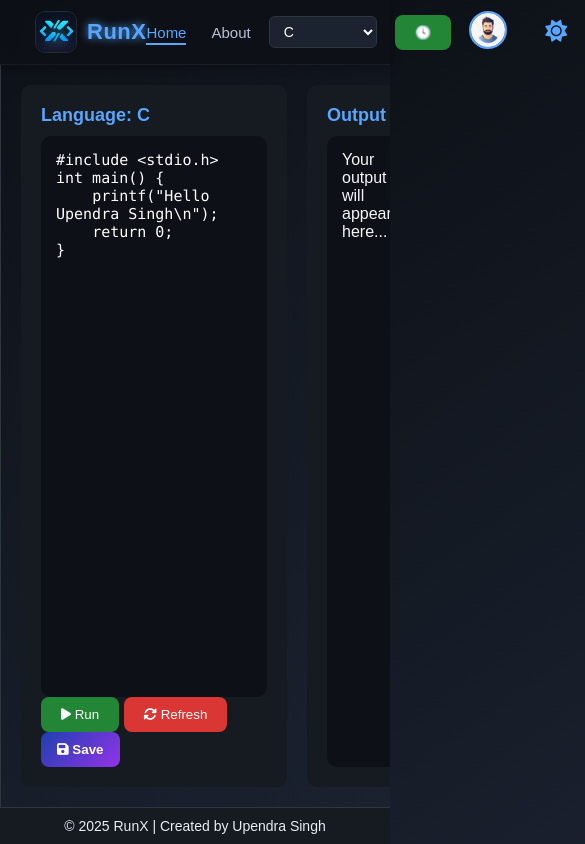
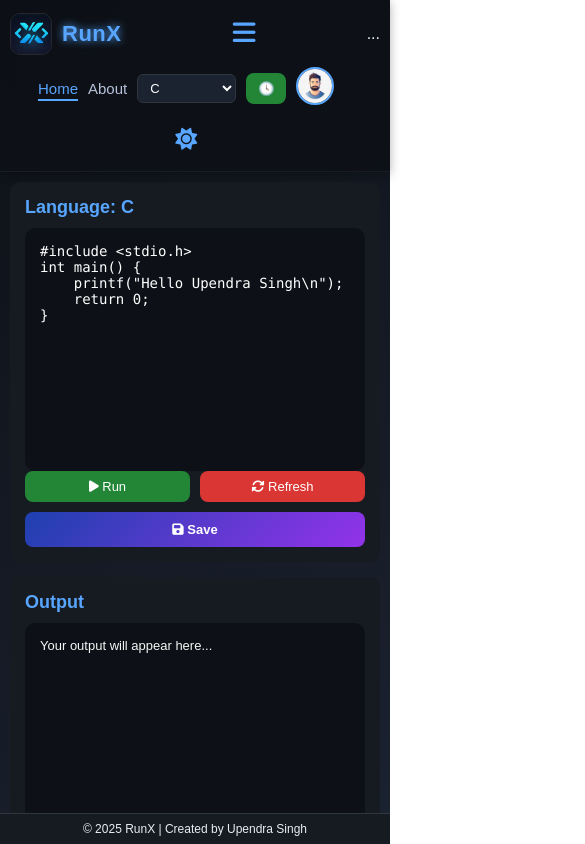
Before and after one commit to Upendra2313845/RunX, a website: page index.html in a window 390 px wide. Shown: the whole page, 585 px wide, since content can reach past the window. Drawn offline with Linux system fonts and the light colour scheme; sample sign-in values are in the browser's storage.

Commit message:
Updated index, style and script with responsive layout and sidebar fixes

```diff
--- a/index.html
+++ b/index.html
@@ -14,7 +14,15 @@
   <div class="logo">
       <img src="./assets/runxlogo.jpg" alt="CodeZone Logo">
       <h1>RunX</h1>
-    </a>
+  </div>
+
+  <!-- 📱 Mobile Menu Button -->
+  <button id="menuToggle" class="hamburger">
+    <i class="fas fa-bars"></i>
+  </button>
+
+  <div class="header-controls">
+     ...
   </div>
 
   <div class="header-controls">
--- a/script.js
+++ b/script.js
@@ -437,3 +437,14 @@ document.addEventListener("click", (e) => {
     }
   }
 });
+
+
+
+
+// 📱 Sidebar Toggle (Mobile)
+const menuToggle = document.getElementById("menuToggle");
+const sidebar = document.querySelector(".sidebar");
+
+menuToggle.addEventListener("click", () => {
+  sidebar.classList.toggle("active");
+});
--- a/style.css
+++ b/style.css
@@ -490,3 +490,210 @@ body.fade-transition {
   transform: scale(1.05);
   background: linear-gradient(135deg, #2563eb, #7c3aed);
 }
+
+
+
+
+/* 📱 MOBILE RESPONSIVE DESIGN */
+@media (max-width: 768px) {
+
+  body {
+    overflow: auto; /* allow scrolling on mobile */
+  }
+
+  /* 🔹 Header */
+  header {
+    padding: 0 15px;
+    height: auto;
+    flex-wrap: wrap;
+    gap: 10px;
+  }
+
+  .logo h1 {
+    font-size: 18px;
+  }
+
+  .header-controls {
+    gap: 10px;
+    flex-wrap: wrap;
+    justify-content: center;
+  }
+
+  .top-nav {
+    gap: 15px;
+  }
+
+  #languageSelect {
+    padding: 5px 8px;
+    font-size: 13px;
+  }
+
+
+  /* 📚 Sidebar — make it horizontal on mobile */
+  .sidebar {
+    width: 100%;
+    height: auto;
+    flex-direction: row;
+    justify-content: center;
+    padding: 10px 0;
+    position: sticky;
+    top: 60px;
+    border-right: none;
+    border-bottom: 1px solid #30363d;
+    overflow-x: auto;
+  }
+
+  .sidebar ul {
+    display: flex;
+    flex-direction: row;
+    gap: 15px;
+  }
+
+  .sidebar img {
+    width: 45px;
+    height: 50px;
+  }
+
+  /* 🧑‍💻 Compiler Layout → stack vertically */
+  .main-layout {
+    flex-direction: column;
+    overflow: auto;
+  }
+
+  .compiler-container {
+    flex-direction: column;
+    padding: 10px;
+    gap: 15px;
+  }
+
+  .input-section,
+  .output-section {
+    padding: 15px;
+    width: 100%;
+    min-height: 380px; /* Increase height */
+
+  }
+
+  #codeArea {
+    height: 250px; /* fits screen */
+    font-size: 14px;
+    height: 350px !important;
+  }
+
+  /* Buttons */
+  .buttons {
+    display: flex;
+    flex-wrap: wrap;
+    gap: 10px;
+  }
+
+  button {
+    flex: 1 1 45%;
+    padding: 10px;
+    font-size: 14px;
+  }
+
+  /* Output */
+  #outputBox {
+    min-height: 180px;
+    font-size: 14px;
+  }
+
+  /* Footer */
+  footer {
+    font-size: 12px;
+    padding: 8px;
+  }
+}
+
+
+/* 📱 SMALL PHONES BELOW 480px */
+@media (max-width: 480px) {
+
+  header {
+    padding: 10px;
+  }
+
+  .logo img {
+    width: 35px;
+    height: 35px;
+  }
+
+  .logo h1 {
+    font-size: 16px;
+  }
+
+  .top-nav {
+    gap: 10px;
+  }
+
+  .sidebar img {
+    width: 40px;
+    height: 45px;
+  }
+
+  #codeArea {
+    height: 220px;
+  }
+
+  button {
+    font-size: 13px;
+    padding: 8px 12px;
+  }
+
+  #outputBox {
+    min-height: 150px;
+    font-size: 13px;
+  }
+}
+
+
+
+
+.hamburger {
+  background: transparent;
+  border: none;
+  color: #58a6ff;
+  font-size: 26px;
+  cursor: pointer;
+  display: none;
+}
+
+
+
+
+/* 📱 MOBILE SIDEBAR (HAMBUGER MENU) */
+@media (max-width: 768px) {
+
+  /* Show hamburger button only on mobile */
+  .hamburger {
+    display: block;
+  }
+
+  /* Hide sidebar initially (slide left) */
+  .sidebar {
+    position: fixed !important;
+    left: -260px;
+    top: 0;
+    height: 100%;
+    width: 260px !important;
+    background: #161b22;
+    z-index: 3000;
+    padding-top: 90px;
+    transition: left 0.3s ease;
+    flex-direction: column;
+    border-right: 1px solid #30363d;
+  }
+
+  /* When active → slide in */
+  .sidebar.active {
+    left: 0 !important;
+  }
+
+  /* Vertical icons layout for mobile sidebar */
+  .sidebar ul {
+    flex-direction: column;
+    align-items: center;
+    gap: 18px;
+  }
+}
```
